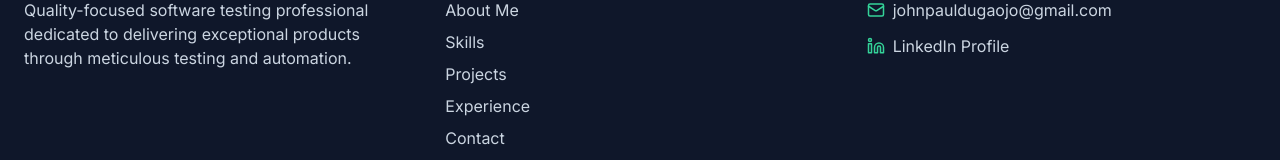
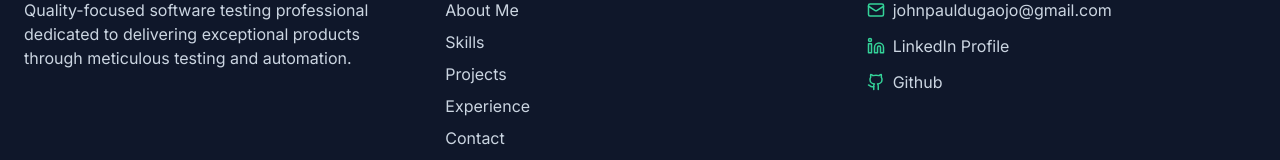
Before and after one commit to johnpauldugaojo/jp-react-portfolio, a React (Vite) app: page / in a window 1280 px wide. Shown: the part 5400-5560 px from the top of the page. Built offline with nearby package versions, Linux system fonts and the light colour scheme.

Commit message:
adding github link

```diff
--- a/src/components/Footer.tsx
+++ b/src/components/Footer.tsx
@@ -1,6 +1,6 @@
-import React from "react";
-import { Mail, Linkedin } from "lucide-react";
-import { personalInfo } from "../data/personalInfo";
+import React from 'react';
+import { Mail, Linkedin, Github } from 'lucide-react';
+import { personalInfo } from '../data/personalInfo';
 
 const Footer: React.FC = () => {
   // const currentYear = new Date().getFullYear() - 3;
@@ -77,7 +77,7 @@ const Footer: React.FC = () => {
                 {personalInfo.email}
               </a>
             </div>
-            <div className='flex items-center space-x-2'>
+            <div className='flex items-center space-x-2 mb-3'>
               <Linkedin size={18} className='text-emerald-400' />
               <a
                 href={personalInfo.linkedin}
@@ -86,6 +86,17 @@ const Footer: React.FC = () => {
                 className='text-slate-300 hover:text-emerald-300 transition-colors'
               >
                 LinkedIn Profile
+              </a>
+            </div>
+            <div className='flex items-center space-x-2'>
+              <Github size={18} className='text-emerald-400' />
+              <a
+                href={personalInfo.github}
+                target='_blank'
+                rel='noopener noreferrer'
+                className='text-slate-300 hover:text-emerald-300 transition-colors'
+              >
+                Github
               </a>
             </div>
           </div>
--- a/src/data/personalInfo.ts
+++ b/src/data/personalInfo.ts
@@ -3,6 +3,7 @@ export interface PersonalInfo {
   title: string;
   email: string;
   linkedin: string;
+  github?: string;
   summary: string;
   skills: Skill[];
 }
@@ -18,6 +19,7 @@ export const personalInfo: PersonalInfo = {
   title: 'QC Engineer',
   email: 'johnpauldugaojo@gmail.com',
   linkedin: 'https://linkedin.com/in/johnpauldugaojo/',
+  github: 'https://github.com/johnpauldugaojo',
   summary:
     'Quality Control Engineer with over 3 years of experience in software testing and quality assurance. Specialized in test automation using Playwright and Cypress, with additional skills in web development. Passionate about delivering high-quality software products and improving development processes.',
   skills: [
```
